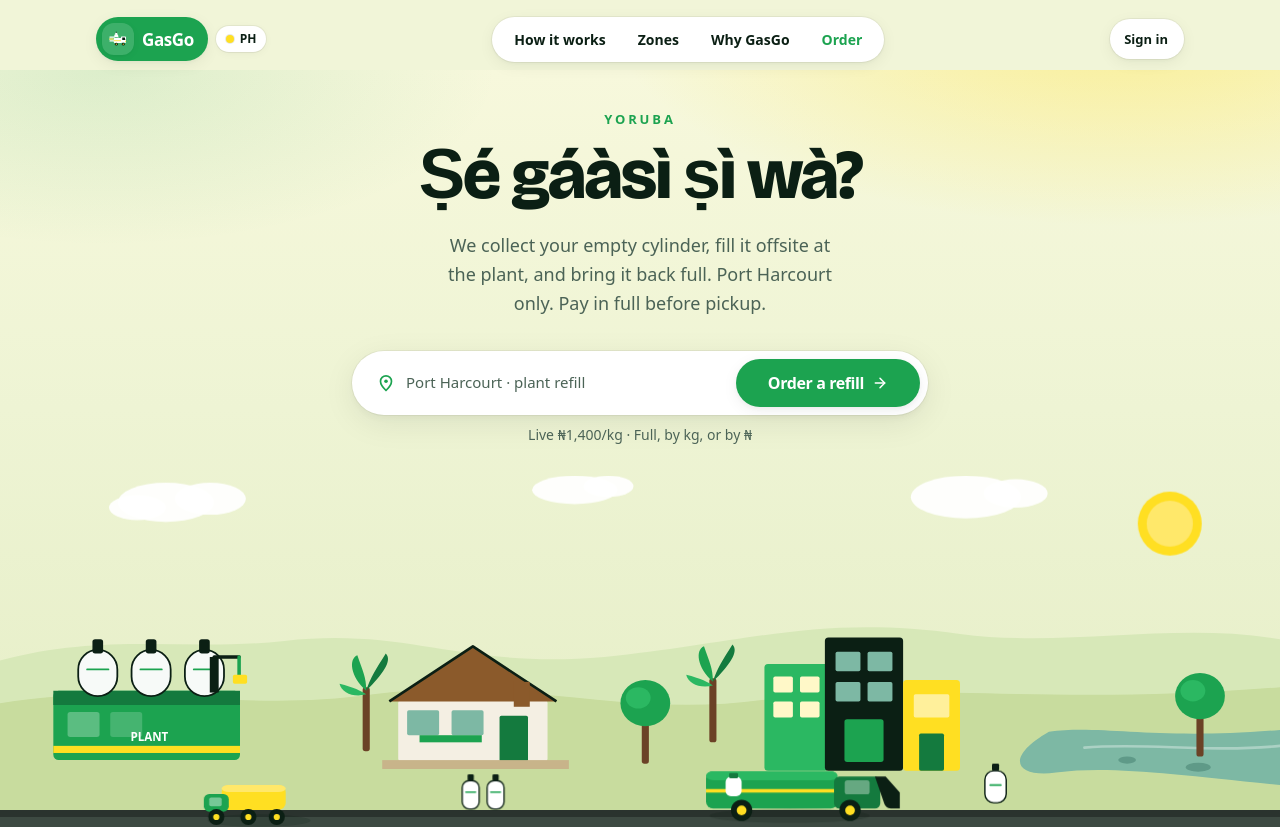
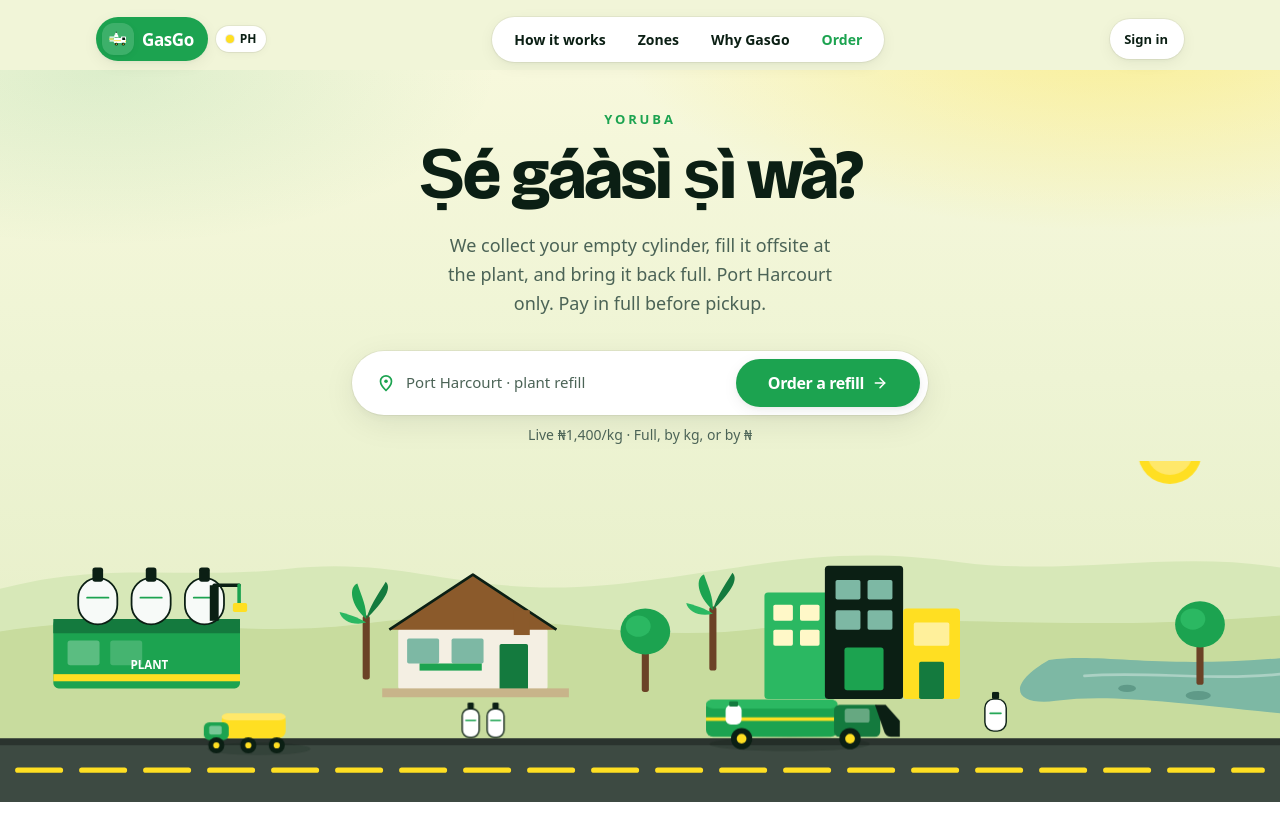
Before and after one commit to Muddyscode/GasGo, a Next.js app: page / in a window 1280 px wide. Shown: the top 827 px of the page. Built offline with nearby package versions, Linux system fonts and the light colour scheme.

Commit message:
fix(ui): fill leftover 390 hero with Garden City illustration
Pin HeroWorld to the flex remainder so the van, keke, and plant read
in the first viewport instead of collapsing to the SVG aspect ratio.

Co-authored-by: Muddyscode <Muddyscode@users.noreply.github.com>

```diff
--- a/src/components/marketing/HeroWorld.tsx
+++ b/src/components/marketing/HeroWorld.tsx
@@ -6,12 +6,12 @@ import { cn } from "@/lib/utils";
  */
 export function HeroWorld({ className }: { className?: string }) {
   return (
-    <div className={cn("overflow-hidden", className)} aria-hidden="true">
+    <div className={cn("relative min-h-[14.5rem] overflow-hidden", className)} aria-hidden="true">
       <svg
         viewBox="0 0 1440 460"
         fill="none"
         xmlns="http://www.w3.org/2000/svg"
-        className="h-full w-full"
+        className="absolute inset-0 h-full w-full"
         preserveAspectRatio="xMidYMax slice"
       >
         <Clouds />
--- a/src/components/marketing/MarketingLanding.tsx
+++ b/src/components/marketing/MarketingLanding.tsx
@@ -56,7 +56,7 @@ export function MarketingLanding() {
           </FadeLift>
         </div>
 
-        <HeroWorld className="relative z-[1] mt-3 w-full min-h-[14.5rem] flex-1 sm:mt-5 sm:min-h-[18rem] lg:min-h-[22rem]" />
+        <HeroWorld className="relative z-[1] mt-3 w-full flex-1 sm:mt-4" />
       </section>
 
       <div className="relative z-[1] bg-white">
```
